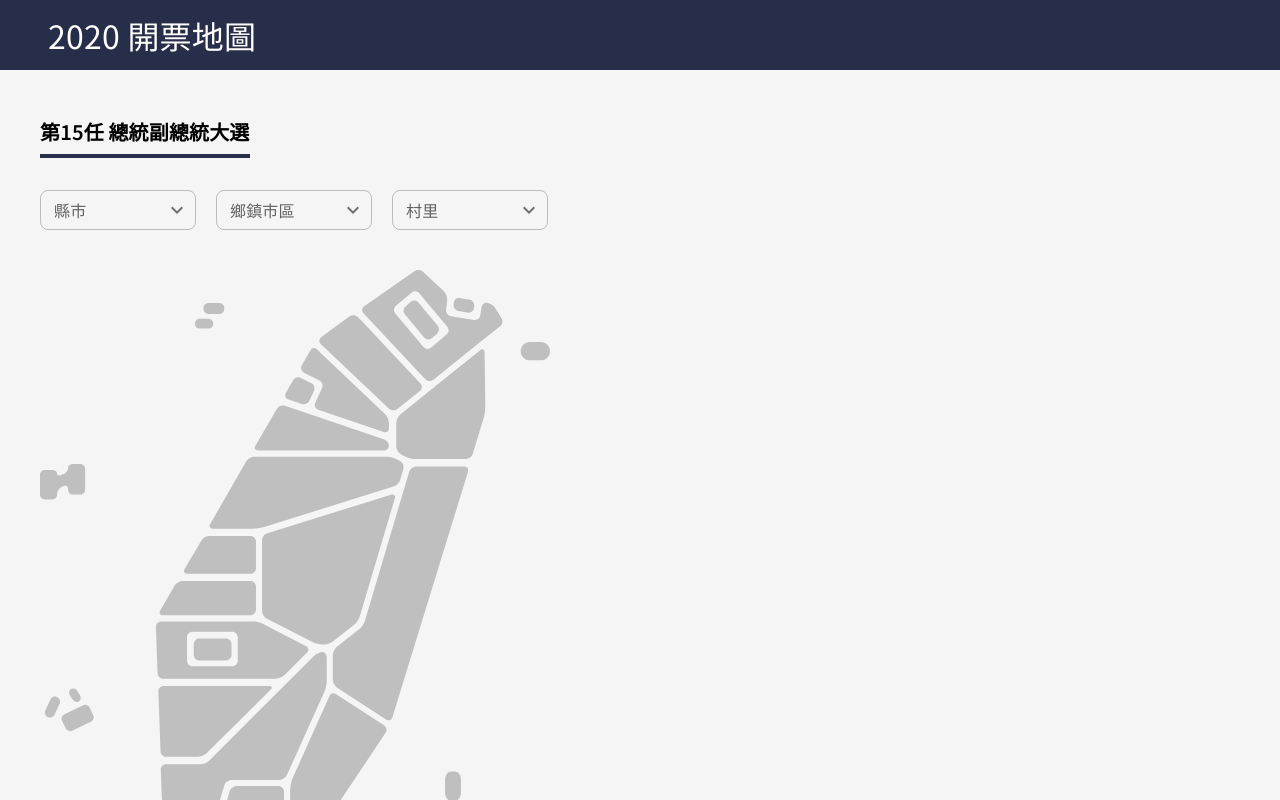
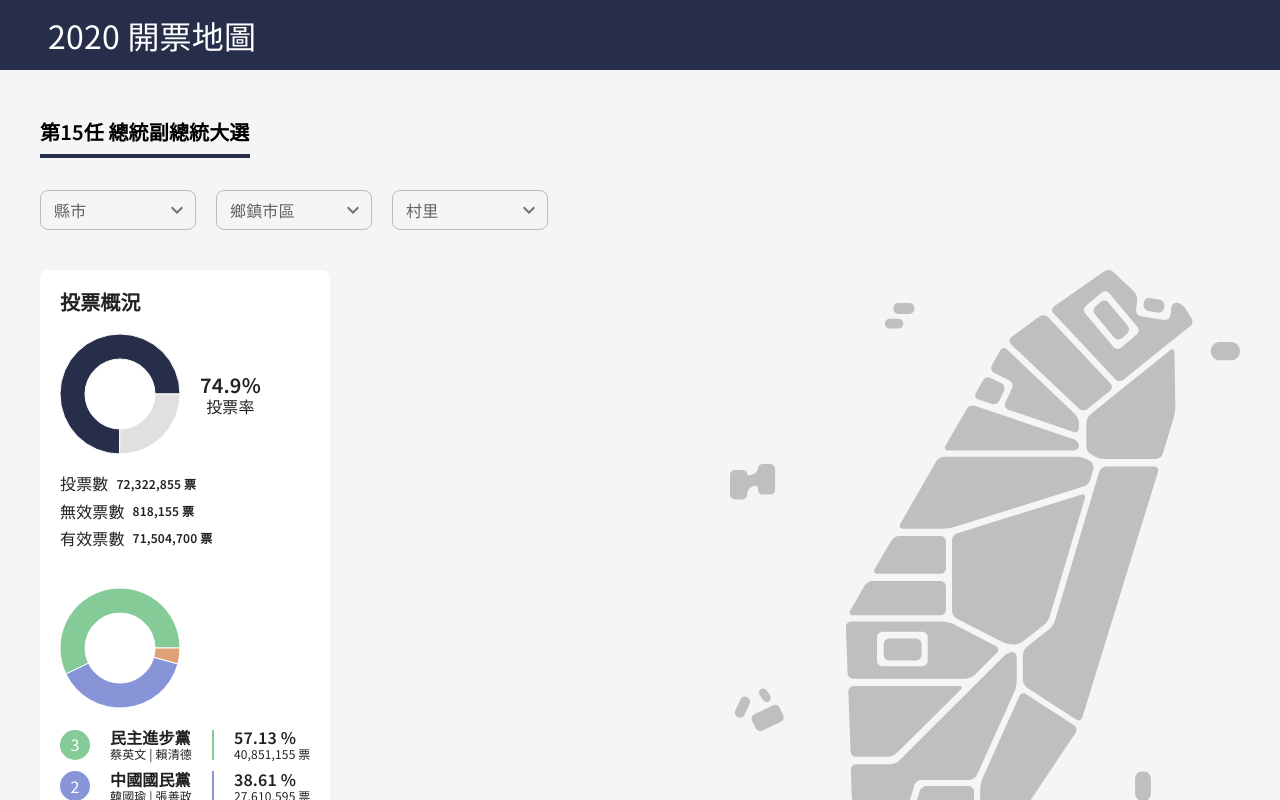
Before and after one commit to Kim716/voting_results, a React (Vite) app: page / in a window 1280 px wide. Shown: the top 800 px of the page. Built offline with nearby package versions, Linux system fonts and the light colour scheme.

Commit message:
feat: add result overview

```diff
--- /dev/null
+++ b/src/assets/data/candidateOverview.json
@@ -0,0 +1,14 @@
+[
+  {
+    "candidateNumber": 1,
+    "voteCount": 3042950
+  },
+  {
+    "candidateNumber": 2,
+    "voteCount": 27610595
+  },
+  {
+    "candidateNumber": 3,
+    "voteCount": 40851155
+  }
+]
--- /dev/null
+++ b/src/assets/data/voteOverview.json
@@ -0,0 +1,5 @@
+{
+  "有效票": 71504700,
+  "無效票": 818155,
+  "選舉人數": 96555525
+}
--- a/src/components/Panel.tsx
+++ b/src/components/Panel.tsx
@@ -1,7 +1,8 @@
 import TaiwanSvg from "@/assets/taiwan.svg?react";
-import { Box, useTheme } from "@mui/material";
+import { Box, Stack, useTheme } from "@mui/material";
 import { Filter } from "@/components/Filter";
 import { useEffect, useState } from "react";
+import { Overview } from "@/ui/Overview";
 
 const cityNameSvgIdMap: {
   [key: string]: string;
@@ -56,9 +57,15 @@ export const Panel: React.FC = () => {
   return (
     <Box>
       <Filter cityValue={cityValue} setCityValue={setCityValue} />
+      <Stack
+        direction="row"
+        justifyContent="space-between"
+        alignItems="flex-start"
+        marginTop="40px"
+      >
+        <Overview />
         <Box
           sx={{
-          mt: 5,
             path: { cursor: "pointer" },
             [` .${citySvgId},.${citySvgId} path`]: {
               fill: theme.palette.steelBlue.main,
@@ -71,6 +78,7 @@ export const Panel: React.FC = () => {
         >
           <TaiwanSvg />
         </Box>
+      </Stack>
     </Box>
   );
 };
--- /dev/null
+++ b/src/ui/CandidateGroup.tsx
@@ -0,0 +1,86 @@
+import { Box, Stack, Typography } from "@mui/material";
+import candidateRawData from "@/assets/data/candidate.json";
+import {
+  candidateNumberPolicyPartyMap2020,
+  policyPartyColorMap,
+} from "@/utils/const";
+
+interface CandidateData {
+  candidateNumber: string;
+  president: string;
+  vicePresident: string;
+  note: string;
+}
+
+interface CandidateGroupProps {
+  candidateNumber: number;
+  voteCount: number;
+  votePercentage: string;
+}
+
+export const CandidateGroup: React.FC<CandidateGroupProps> = ({
+  candidateNumber,
+  voteCount,
+  votePercentage,
+}) => {
+  const candidateData: CandidateData[] = [...candidateRawData];
+  const renderCandidate = candidateData
+    .filter(
+      (candidate) => candidate.candidateNumber === String(candidateNumber)
+    )
+    ?.at(0);
+  const policyParty = candidateNumberPolicyPartyMap2020[candidateNumber];
+
+  if (!renderCandidate) {
+    return;
+  }
+
+  return (
+    <Stack flexDirection="row" gap="20px" alignItems="center">
+      <Stack
+        justifyContent="center"
+        alignItems="center"
+        sx={(theme) => ({
+          width: "30px",
+          height: "30px",
+          background: theme.palette[policyPartyColorMap[policyParty]].main,
+          borderRadius: "50%",
+        })}
+      >
+        <Typography variant="trg" color="#FFFFFF">
+          {candidateNumber}
+        </Typography>
+      </Stack>
+      <Stack
+        direction="row"
+        width="104px"
+        justifyContent="space-between"
+        alignItems="center"
+      >
+        <Box>
+          <Typography variant="trg" fontWeight={600}>
+            {policyParty}
+          </Typography>
+          <Typography variant="txs">
+            {renderCandidate.president} | {renderCandidate.vicePresident}
+          </Typography>
+        </Box>
+        <Box
+          sx={(theme) => ({
+            width: "2px",
+            height: "30px",
+            background: theme.palette[policyPartyColorMap[policyParty]].main,
+          })}
+        />
+      </Stack>
+      <Stack alignItems="start">
+        <Typography variant="trg" fontWeight={600}>
+          {votePercentage} %
+        </Typography>
+        <Typography variant="txs">
+          {voteCount.toString().replace(/\B(?=(\d{3})+(?!\d))/g, ",")} 票
+        </Typography>
+      </Stack>
+    </Stack>
+  );
+};
--- /dev/null
+++ b/src/ui/Overview.tsx
@@ -0,0 +1,123 @@
+import { Box, Stack, Typography, useTheme } from "@mui/material";
+import { Cell, Pie, PieChart } from "recharts";
+import voteOverviewRawData from "@/assets/data/voteOverview.json";
+import candidateOverviewRawData from "@/assets/data/candidateOverview.json";
+import { CandidateGroup } from "./CandidateGroup";
+import {
+  candidateNumberPolicyPartyMap2020,
+  policyPartyColorMap,
+} from "@/utils/const";
+
+interface voteOverviewData {
+  [key: string]: number;
+}
+
+interface candidateOverviewData {
+  candidateNumber: number;
+  voteCount: number;
+}
+
+export const Overview = () => {
+  const theme = useTheme();
+  const voteOverviewData: voteOverviewData = voteOverviewRawData;
+  const voteTotal = voteOverviewData["有效票"] + voteOverviewData["無效票"];
+  const votePercentage = (
+    (voteTotal / voteOverviewData["選舉人數"]) *
+    100
+  ).toFixed(1);
+  const voteOverviewPieData = [
+    { name: "投票數", value: voteTotal, color: theme.palette.steelBlue.main },
+    {
+      name: "未投票數",
+      value: voteOverviewData["選舉人數"] - voteTotal,
+      color: theme.palette.grey[300],
+    },
+  ];
+  const voteOverviewTextData = [
+    { title: "投票數", count: voteTotal },
+    { title: "無效票數", count: voteOverviewData["無效票"] },
+    { title: "有效票數", count: voteOverviewData["有效票"] },
+  ];
+
+  const candidateOverviewData: candidateOverviewData[] =
+    candidateOverviewRawData.sort(
+      (a, b) => b.candidateNumber - a.candidateNumber
+    );
+  const candidateOverviewPieData = candidateOverviewData.map((data) => {
+    const policyParty = candidateNumberPolicyPartyMap2020[data.candidateNumber];
+    return {
+      name: data.candidateNumber,
+      value: data.voteCount,
+      color: theme.palette[policyPartyColorMap[policyParty]].main,
+    };
+  });
+
+  return (
+    <Box
+      sx={{
+        background: theme.palette.white.main,
+        p: "20px",
+        borderRadius: "8px",
+      }}
+    >
+      <Typography variant="h6" fontWeight={600}>
+        投票概況
+      </Typography>
+      <Stack direction="row" alignItems="center" gap="20px" marginTop="20px">
+        <PieChart width={120} height={120}>
+          <Pie
+            data={voteOverviewPieData}
+            innerRadius={35}
+            outerRadius={60}
+            dataKey="value"
+          >
+            {voteOverviewPieData.map((data, index) => (
+              <Cell key={`cell-${index}`} fill={data.color} />
+            ))}
+          </Pie>
+        </PieChart>
+        <Stack direction="column" alignItems="center">
+          <Typography variant="h6" fontWeight={600}>
+            {votePercentage}%
+          </Typography>
+          <Typography variant="trg">投票率</Typography>
+        </Stack>
+      </Stack>
+      <Stack direction="column" gap="8px" marginTop="20px" marginBottom="40px">
+        {voteOverviewTextData.map((data) => (
+          <Stack key={data.title} direction="row" alignItems="center" gap="8px">
+            <Typography variant="trg">{data.title} </Typography>
+            <Typography variant="txs" fontWeight={600}>
+              {data.count.toString().replace(/\B(?=(\d{3})+(?!\d))/g, ",")} 票
+            </Typography>
+          </Stack>
+        ))}
+      </Stack>
+      <PieChart width={120} height={120}>
+        <Pie
+          data={candidateOverviewPieData}
+          innerRadius={35}
+          outerRadius={60}
+          dataKey="value"
+        >
+          {candidateOverviewPieData.map((data, index) => (
+            <Cell key={`cell-${index}`} fill={data.color} />
+          ))}
+        </Pie>
+      </PieChart>
+      <Stack gap="8px" marginTop="20px">
+        {candidateOverviewData.map((data) => (
+          <CandidateGroup
+            key={data.candidateNumber}
+            candidateNumber={data.candidateNumber}
+            voteCount={data.voteCount}
+            votePercentage={(
+              (data.voteCount / voteOverviewData["有效票"]) *
+              100
+            ).toFixed(2)}
+          />
+        ))}
+      </Stack>
+    </Box>
+  );
+};
--- /dev/null
+++ b/src/utils/const.ts
@@ -0,0 +1,15 @@
+export const policyPartyColorMap: {
+  [key: string]: "brown" | "blue" | "green";
+} = {
+  親民黨: "brown",
+  中國國民黨: "blue",
+  民主進步黨: "green",
+};
+
+export const candidateNumberPolicyPartyMap2020: {
+  [key: string]: string;
+} = {
+  "1": "親民黨",
+  "2": "中國國民黨",
+  "3": "民主進步黨",
+};
```
Also changed, not shown: 2 other files (tests, documents, lock files or other folders). Lines whose indentation alone changed are shown as unchanged.
